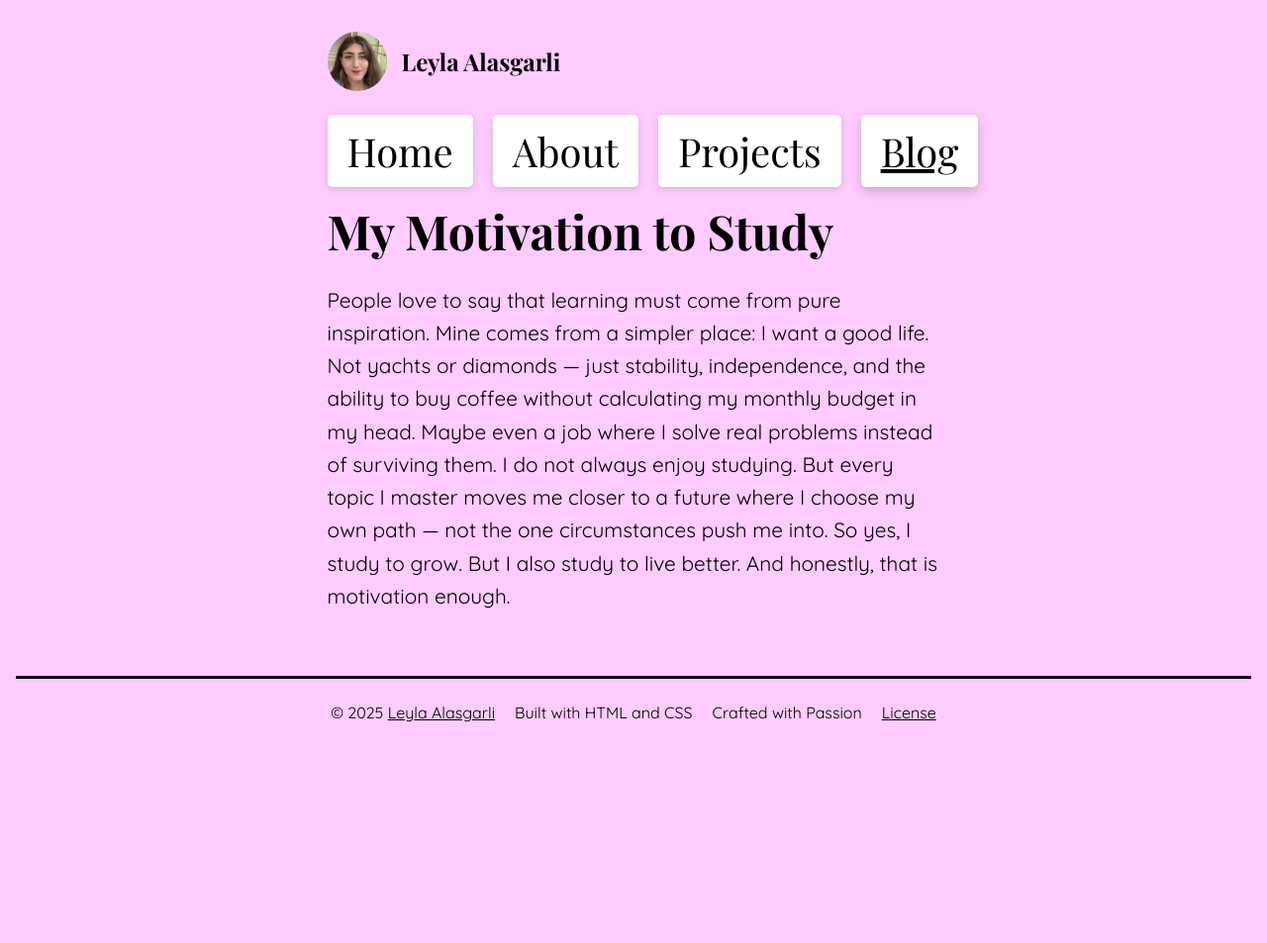
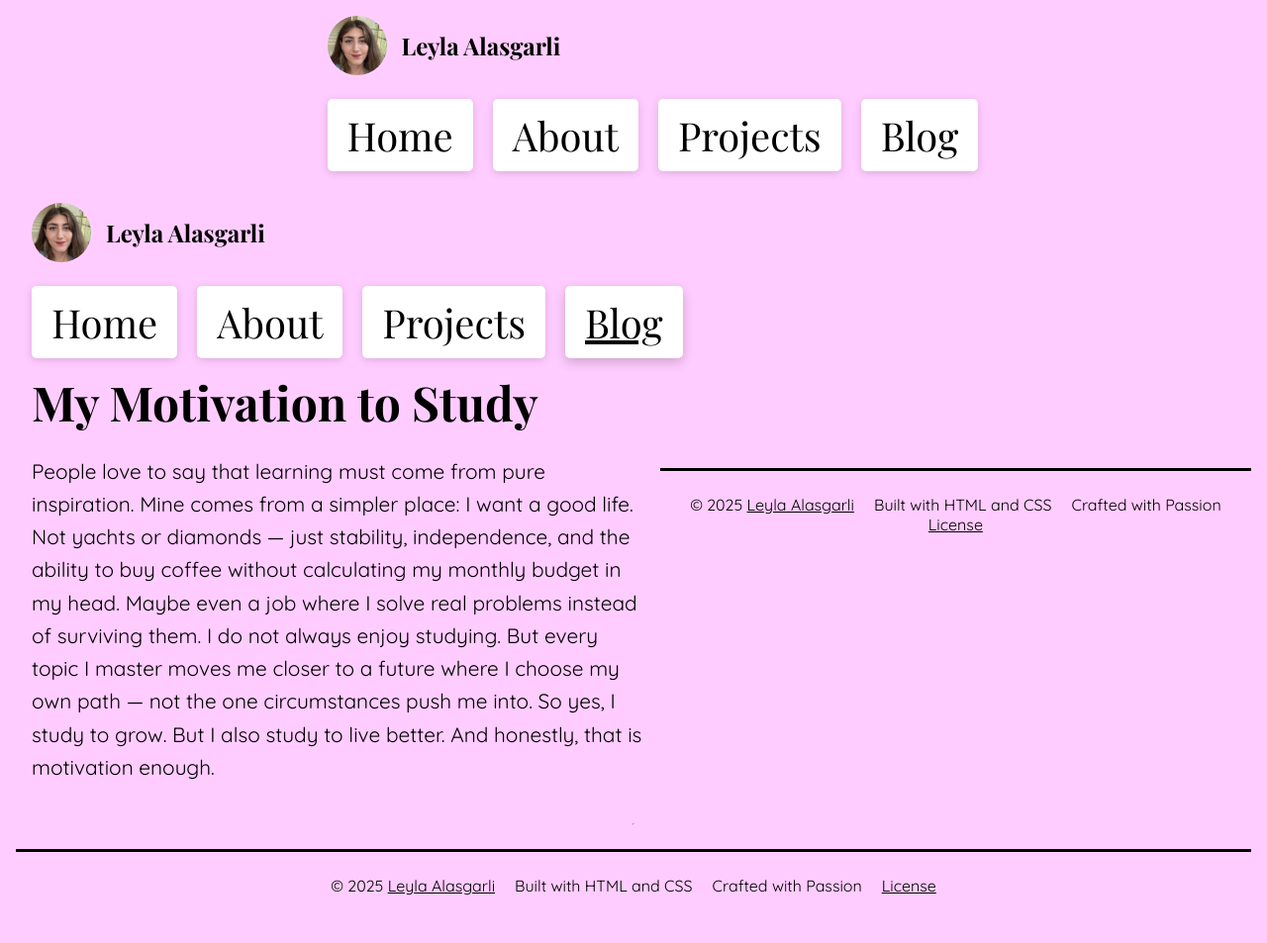
Before and after one commit to linbyhindz/web.site.project3, a Jekyll site: the page built from blog.html, in a window 1280 px wide. Shown: the whole page at 99% size. Built offline with Jekyll 4.4.1, drawn with Linux system fonts in a browser that asks for light colours; some web fonts are replaced; before the commit the page ends 900 px from its top, so only the background shows below that.

Commit message:
Adding Jekyll characteristics to blog part

```diff
--- a/blog.html
+++ b/blog.html
@@ -1,3 +1,8 @@
+---
+layout: default
+title: Blog
+---
+
 <!DOCTYPE html>
 <html lang="en">
 <head>
```
